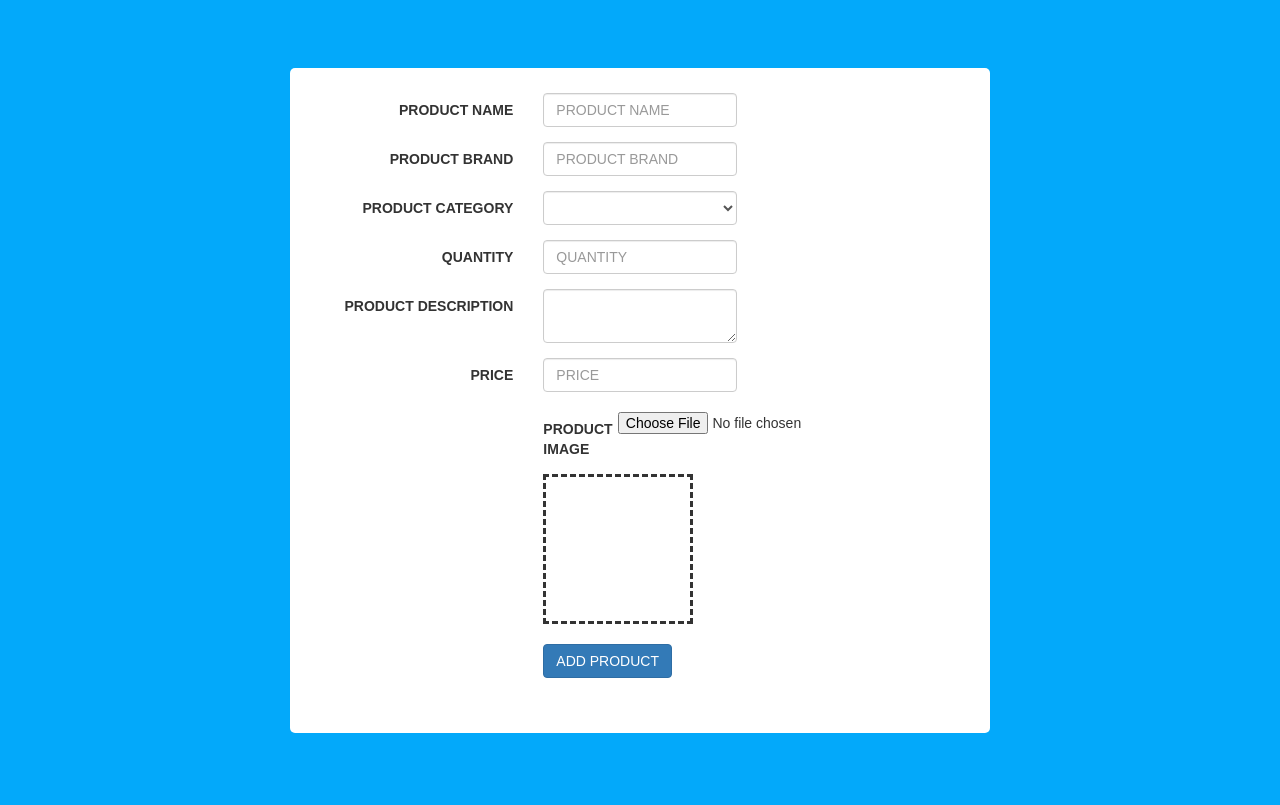
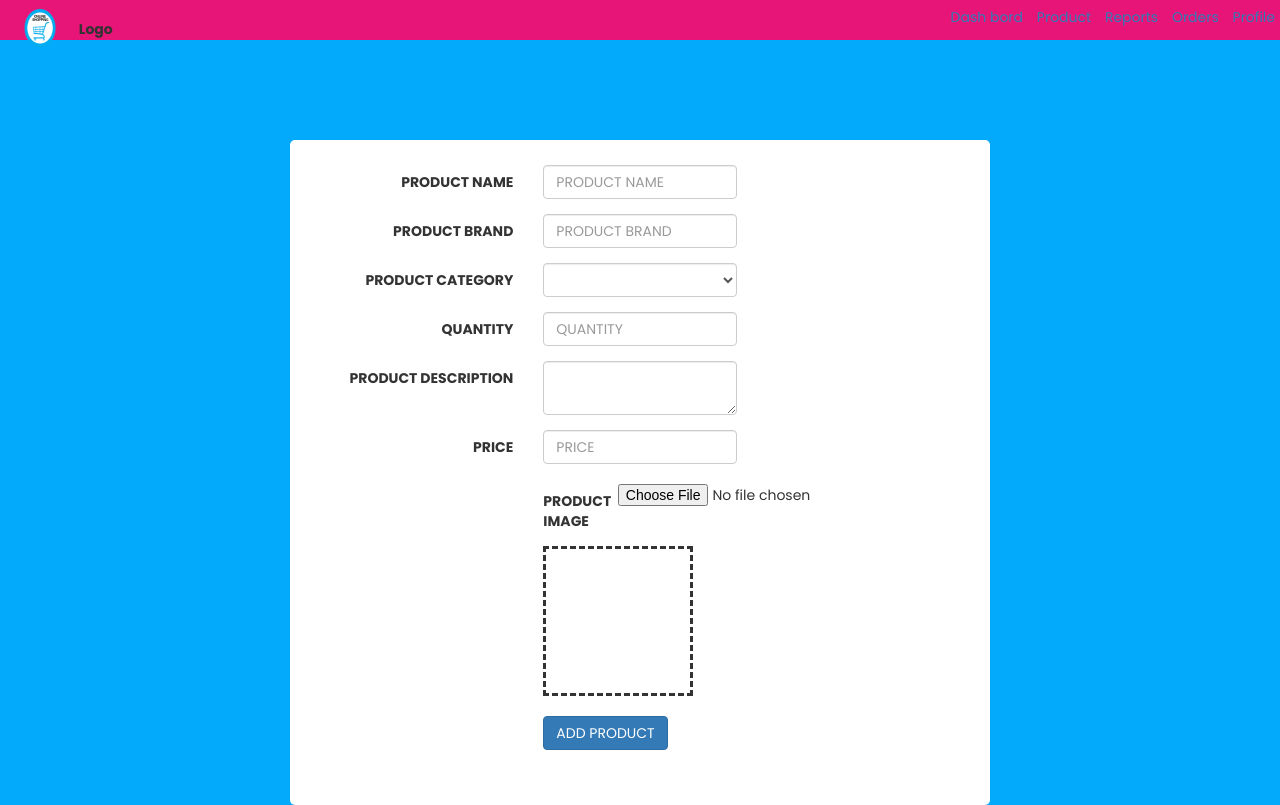
Before and after one commit to thiwankadilshanliyanage/ecommphp, a PHP site: page /addproduct.html in a window 1280 px wide. Before the commit the page ends 733 px from the top, so only its background shows below. Run offline with PHP 8.4, Linux system fonts and the light colour scheme; lists and menus that the app fills with data are empty; some libraries are stand-ins or nearby versions.

Commit message:
first commit

```diff
--- a/addproduct.html
+++ b/addproduct.html
@@ -11,25 +11,20 @@
     <script src="//code.jquery.com/jquery-1.11.1.min.js"></script>
 </head>
 <body>
+  <!-- Nav bar -->
+  <nav>
+    <img class="logoimg" src="pic/logo.png">
+    <label class="logo">Logo</label>
+    <ul>
+      <li><a href="#">Dash bord</a></li>
+      <li><a href="#">Product</a></li>
+      <li><a href="#">Reports</a></li>
+      <li><a href="#">Orders</a></li>
+      <li><a href="#">Profile</a></li>
+    </ul>
+  </nav>
 
-  <!-- Nav bar
-  <nav class="navbar navbar-expand-lg navbar-light bg-light">
-    <a class="navbar-brand" href="#">Navbar</a>
-    <button class="navbar-toggler" type="button" data-toggle="collapse" data-target="#navbarNavAltMarkup" aria-controls="navbarNavAltMarkup" aria-expanded="false" aria-label="Toggle navigation">
-      <span class="navbar-toggler-icon"></span>
-    </button>
-    <div class="collapse navbar-collapse" id="navbarNavAltMarkup">
-      <div class="navbar-nav">
-        <a class="nav-item nav-link active" href="#">Home <span class="sr-only">(current)</span></a>
-        <a class="nav-item nav-link" href="#">Features</a>
-        <a class="nav-item nav-link" href="#">Pricing</a>
-        <a class="nav-item nav-link disabled" href="#">Disabled</a>
-      </div>
-    </div>
-  </nav>
-  Nav bar -->
-
-    <div class="container">
+     <div class="container">
     <form class="form-horizontal">
         <fieldset>
 
--- a/product.css
+++ b/product.css
@@ -1,11 +1,13 @@
+@import url('https://fonts.googleapis.com/css2?family=Poppins:wght@200;300;400;500;600;700&display=swap');
 *{
     margin: 0;
     padding: 0;
+    list-style: none;
     box-sizing: border-box;
     font-family: 'Poppins',sans-serif;
 }
 body{
-    display: flex;
+
     height: 100vh;
     justify-content: center;
     align-items: center;
@@ -17,6 +19,7 @@ body{
     background: #fff;
     padding: 25px 30px;
     border-radius: 5px;
+    margin-top: 100px;
 }
 .pic{
     width:150px;
@@ -25,3 +28,23 @@ body{
     border: dashed;
 
 }
+nav{
+    background: rgb(231, 21, 119);
+    height: 40px;
+}
+nav ul{
+    float: right;
+}
+nav ul li{
+    display: inline-block;
+    line-height: 35px;
+    margin: 0 5px;
+}
+.logoimg{
+    height: 60px;
+    width: 75px;
+    padding-left: 5px;
+    padding-top: 1px;
+    padding-bottom: 5px;
+
+}
```
Also changed, not shown: pic/logo.png (added).
